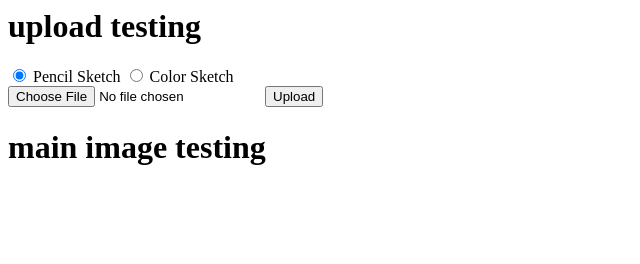
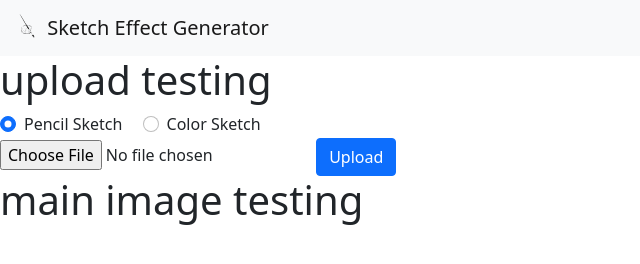
Before and after one commit to AbhinavS96/pencil-sketch, a plain HTML site: page templates/index.html in a window 1280 px wide. Shown: the whole page, without its empty margins (0-640 px from the left). Drawn offline with nearby package versions, Linux system fonts and the light colour scheme.

Commit message:
added bootstrap and made basic connections

```diff
--- a/templates/index.html
+++ b/templates/index.html
@@ -3,21 +3,36 @@
 <head>
   <meta charset="UTF-8" />
   <meta name="viewport" content="width=device-width, initial-scale=1.0" />
+  <link rel="stylesheet" href="../static/main.css">
+  <link href="https://cdn.jsdelivr.net/npm/bootstrap@5.1.3/dist/css/bootstrap.min.css" rel="stylesheet"
+    integrity="sha384-1BmE4kWBq78iYhFldvKuhfTAU6auU8tT94WrHftjDbrCEXSU1oBoqyl2QvZ6jIW3" crossorigin="anonymous">
+
   <script src="../static/main.js"></script>
-  <title>Document</title>
+  <title>Sketch Effect</title>
 </head>
 
 <body>
+  <nav class="navbar navbar-light bg-light">
+    <div class="container-fluid">
+      <a class="navbar-brand" href="#">
+        <img src="../static/logo.svg" alt="logo" width="30" height="24" class="d-inline-block align-text-top">
+        Sketch Effect Generator
+      </a>
+    </div>
+  </nav>
   <h1>upload testing</h1>
-  <div>
-    <input type="radio" name="sketch" id="pencil-sketch" checked>
-    <label for="pencil-sketch">Pencil Sketch</label>
-    <input type="radio" name="sketch" id="color-sketch">
-    <label for="color-sketch">Color Sketch</label>
+  <div class="form-check form-check-inline">
+    <input type="radio" name="sketch" id="pencil-sketch" class="form-check-input" checked>
+    <label for="pencil-sketch" class="form-check-label">Pencil Sketch</label>
   </div>
+  <div class="form-check form-check-inline">
+    <input type="radio" name="sketch" id="color-sketch" class="form-check-input">
+    <label for="color-sketch" class="form-check-label">Color Sketch</label>
+  </div>
+
   <div>
     <input id="fileupload" type="file" name="fileupload" />
-    <button id="upload-button" onclick="uploadFile()"> Upload </button>
+    <button id="upload-button" onclick="uploadFile()" class="btn btn-primary"> Upload </button>
   </div>
   <h1>main image testing</h1>
   <img id="main"></img>
```
Also changed, not shown: static/logo.svg (added), static/main.css (added).
